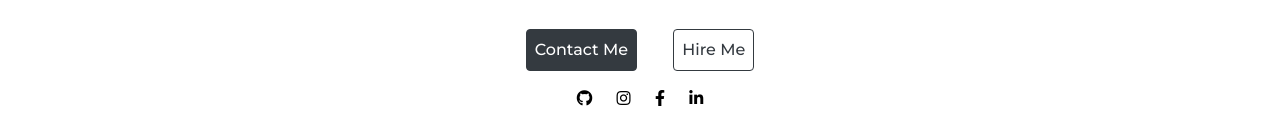
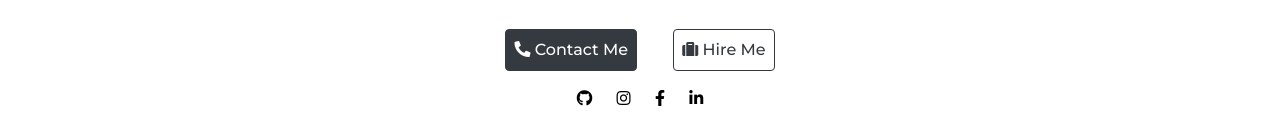
Before and after one commit to subhajyoti009/subhajyoti.github.io, a plain HTML site: page about/about.html in a window 1280 px wide. Shown: the part 1146-1267 px from the top of the page. Drawn offline with nearby package versions, Linux system fonts and the light colour scheme.

Commit message:
Update about.html

```diff
--- a/about/about.html
+++ b/about/about.html
@@ -79,8 +79,8 @@
         <hr>
         <p class="p-4">I'm currently looking for any new opportunities, my inbox is always open.
           Whether you have a question or just want to say hi, I'll try my best to get back to you!.</p>
-        <a href="" type="button" class="btn btn-dark">Contact Me</a>
-        <a href="" type="button" class="btn btn-outline-dark">Hire Me</a>
+        <a href="tel:+918617609634" type="button" class="btn btn-dark"><i class="fas fa-phone-alt"></i> Contact Me</a>
+        <a href="mailto:souravh4210@gmail.com" type="button" class="btn btn-outline-dark"><i class="fas fa-suitcase"></i> Hire Me</a>
 
         <div class="social">
           <a href=""><i class="fab fa-github"></i></a>
```
